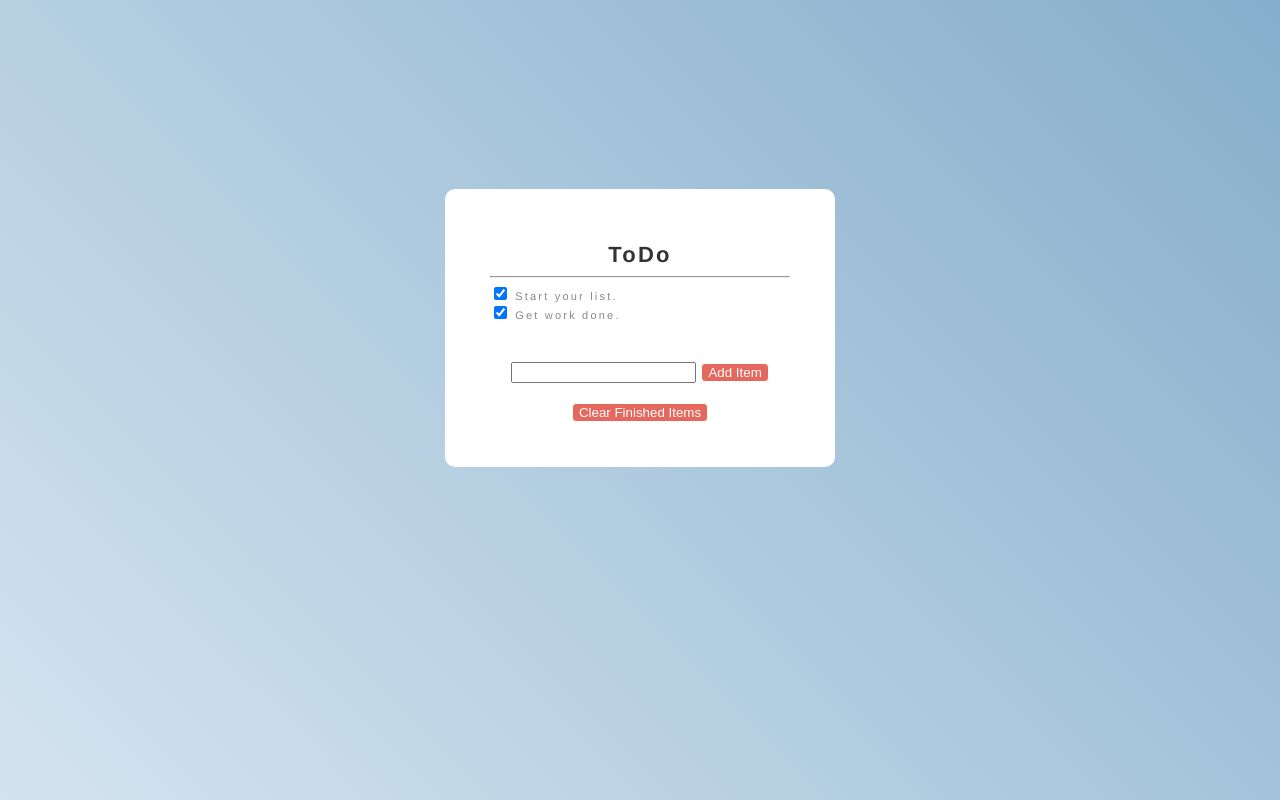
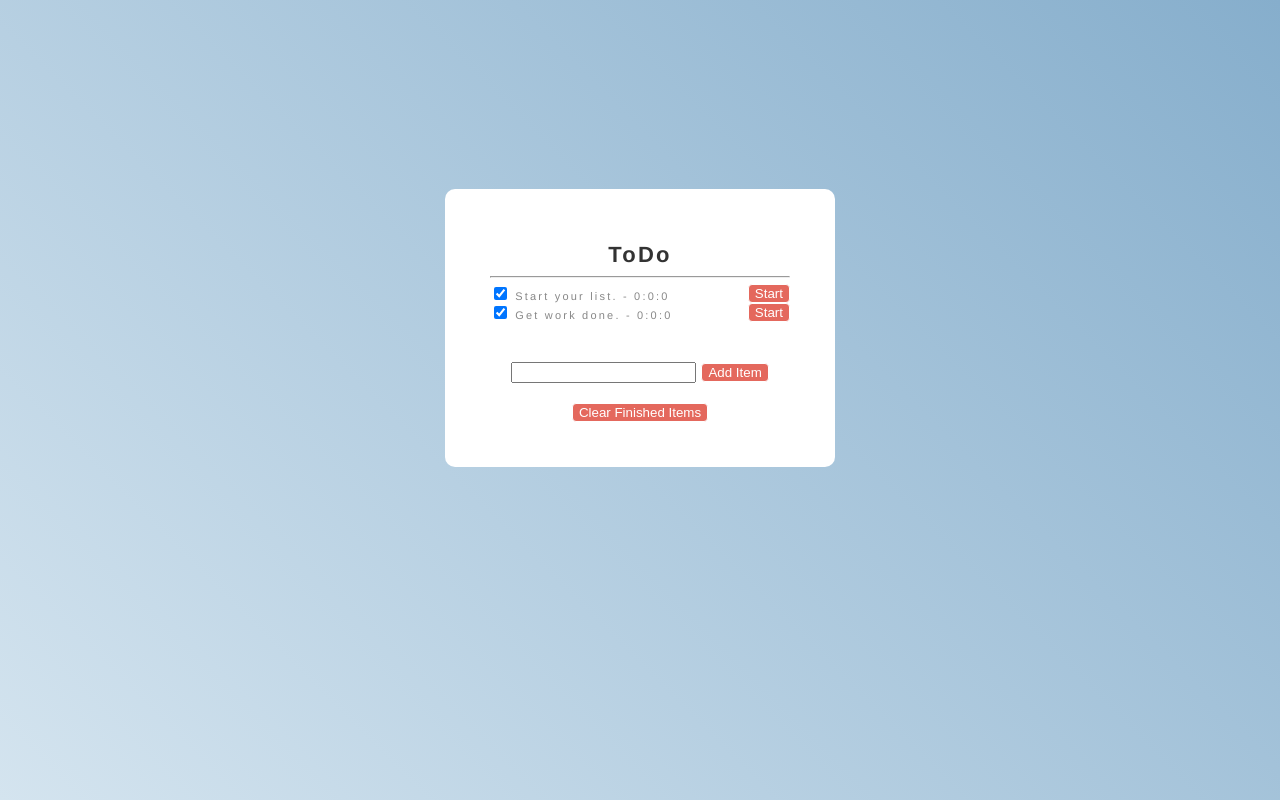
Before and after one commit to AustinEast/toDo, a plain HTML site: page index.html in a window 1280 px wide. Drawn offline with Linux system fonts and the light colour scheme.

Commit message:
Starting some timer features i think? this is old stuff

```diff
--- a/index.html
+++ b/index.html
@@ -2,6 +2,8 @@
 <html ng-app="ToDoApp">
 
 <head>
+    <meta name="description" content="Todo - a simple to-do list and time keeper">
+    <meta name="author" content="Austin East">
     <script src="angular.min.js"></script>
     <script src="scripts.js"></script>
     <link rel="stylesheet" href="styles.css">
@@ -11,11 +13,12 @@
     <main ng-controller="MainCtrl">
         <h1>ToDo</h1>
         <hr>
-
-                <label class="done-{{todo.done}}" ng-repeat="todo in toDos">
-                    <input type="checkbox" ng-model="todo.done"> {{todo.text}}
+            <div ng-repeat="todo in toDos">
+                <label class="done-{{todo.done}}" >
+                    <input type="checkbox" ng-model="todo.done"> {{todo.text}} - {{todo.hours}}:{{todo.minutes}}:{{todo.seconds}}
                 </label>
-
+                <button>Start</button>
+            </div>
         <form>
             <input type="text" ng-model="formText">
             <button ng-click="addItem()">Add Item</button>
--- a/scripts.js
+++ b/scripts.js
@@ -2,14 +2,14 @@ var myApp = angular.module('ToDoApp', []);
 
 myApp.controller('MainCtrl', ['$scope', function ($scope) {
     $scope.toDos = [
-        {text:"Start your list.", done:true},
-        {text:"Get work done.", done:true},
+        {text:"Start your list.", done:true, hours: 00, minutes: 00, seconds: 00},
+        {text:"Get work done.", done:true, hours: 00, minutes: 00, seconds: 00},
 
     ];
 
     $scope.addItem = function () {
         if ($scope.formText != "") {
-            $scope.toDos.push({text:$scope.formText, done:false});
+            $scope.toDos.push({text:$scope.formText, done:false, hours: 00, minutes: 00, seconds: 00 });
         }
         $scope.formText = "";
     };
@@ -19,4 +19,5 @@ myApp.controller('MainCtrl', ['$scope', function ($scope) {
 			return !todo.done;
 		});
     };
+
 }]);
--- a/styles.css
+++ b/styles.css
@@ -31,11 +31,14 @@ main {
     transition: 1s;
     text-align: center;
 }
-
+div {
+    display: flex;
+    justify-content: space-between;
+    text-align: left;
+}
 label {
     padding: 0;
     text-align: left;
-    display: block;
 }
 
 label:hover {
@@ -44,8 +47,9 @@ label:hover {
     transition: 0.3s;
     cursor: pointer;
 }
+div button {
+}
 button {
-
 	background-color:#e4685d;
 	-moz-border-radius:4px;
 	-webkit-border-radius:4px;
```
